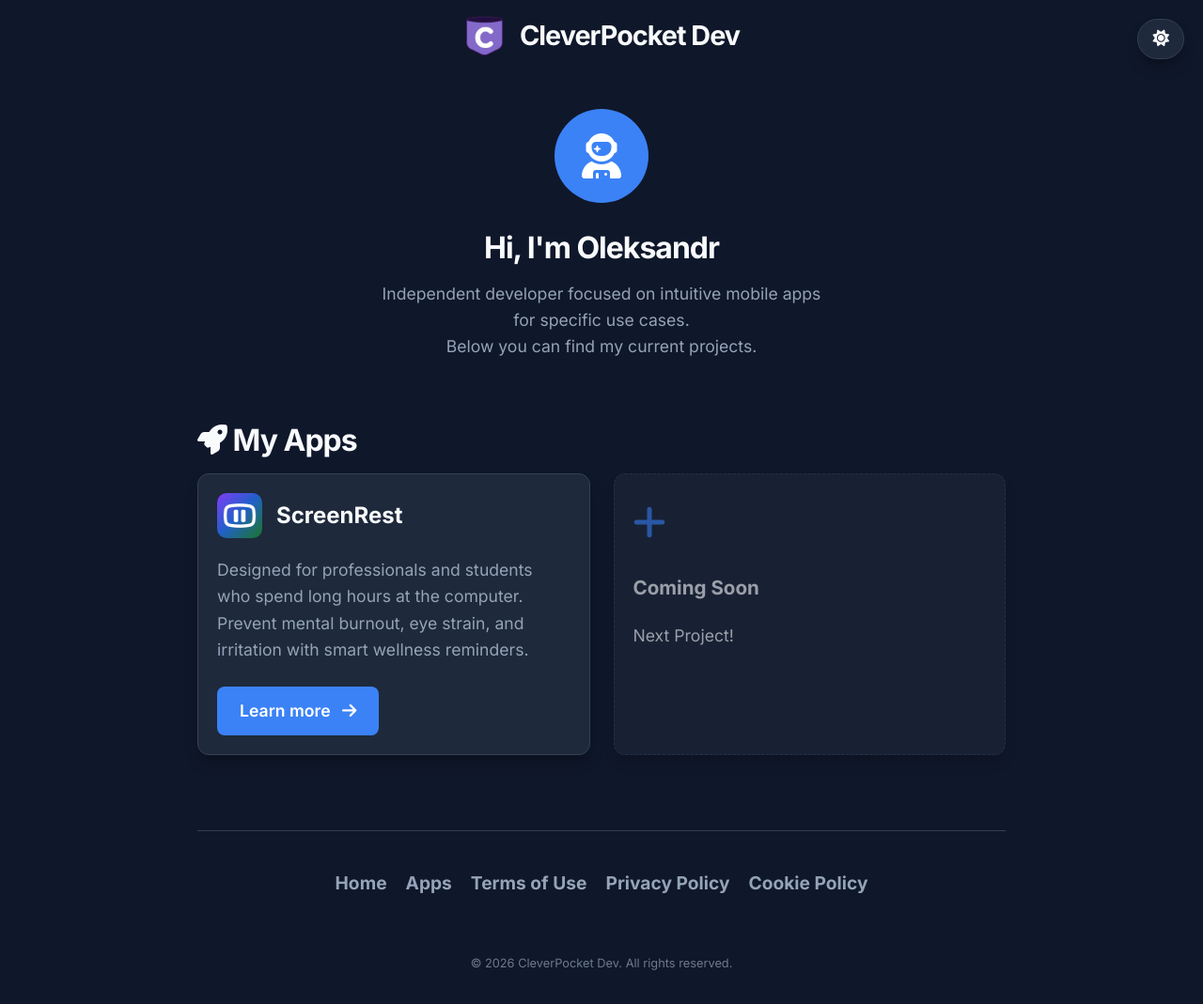
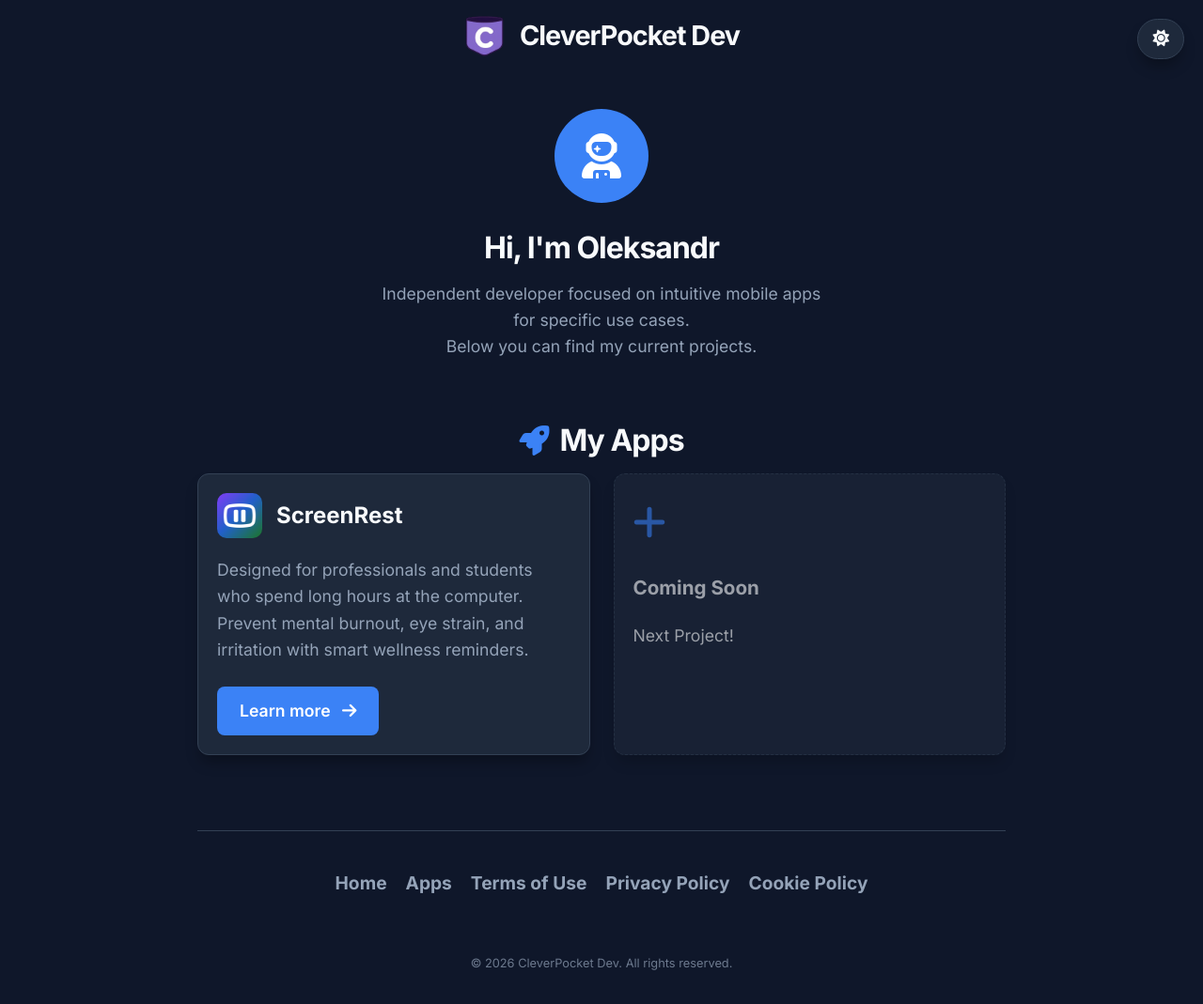
Before and after one commit to digitalcreat0r/sitoweb, a Jekyll site: the page built from index.html, in a window 1280 px wide. Shown: the whole page at 94% size. Built offline with Jekyll 4.4.1, drawn with Linux system fonts in a browser that asks for light colours.

Commit message:
sistemazione testi

```diff
--- a/_sass/_base.scss
+++ b/_sass/_base.scss
@@ -37,7 +37,7 @@
 
 section { margin-bottom: 80px; }
 
-h2 {
+h1, h2 {
     font-size: 1.8rem;
     margin-bottom: 30px;
     display: flex;
@@ -47,7 +47,7 @@
     text-align: center;
 }
 
-h2 i { color: var(--primary-color); }
+h1 i, h2 i { color: var(--primary-color); }
 
 /* Maintenance Banner */
 .maintenance-banner {
```
